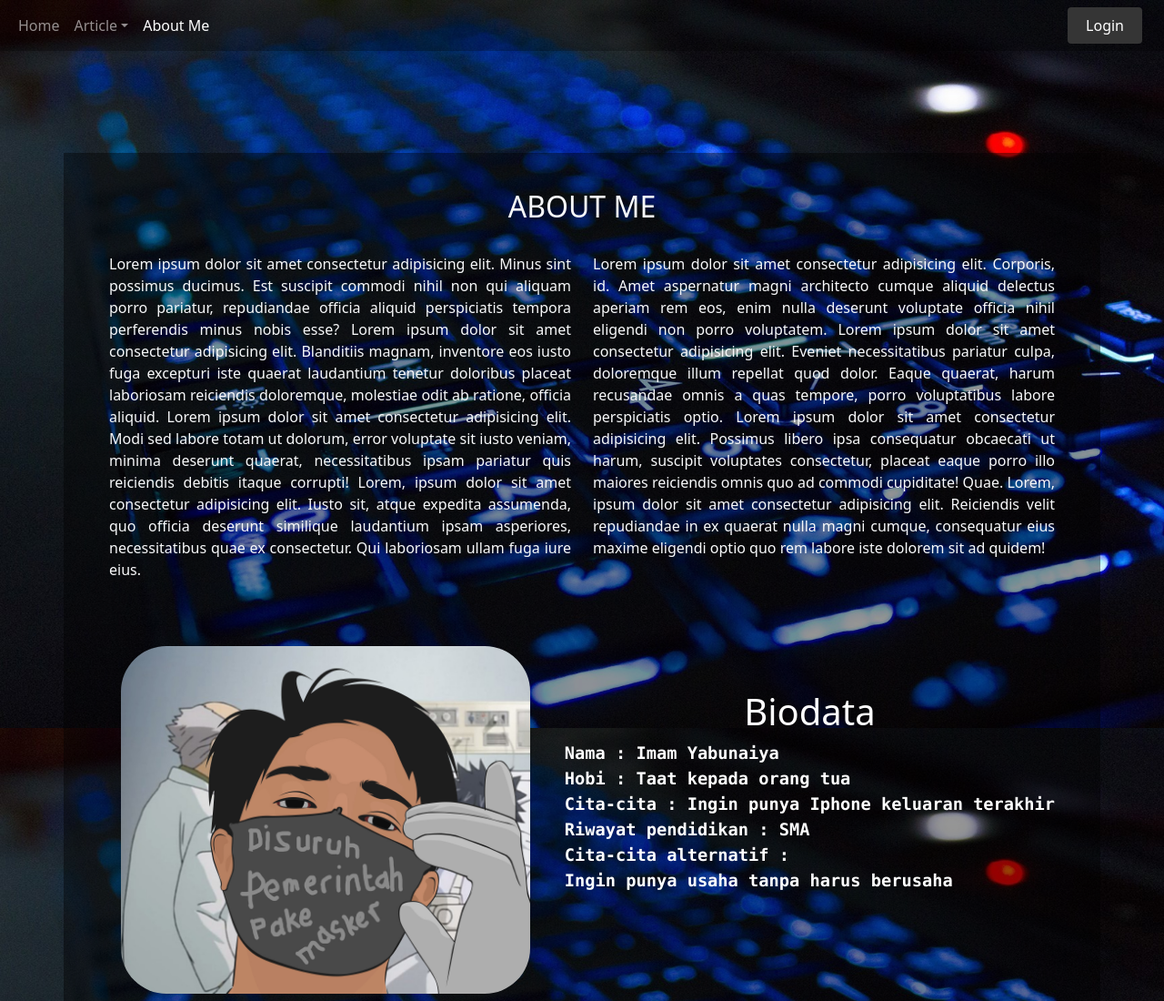
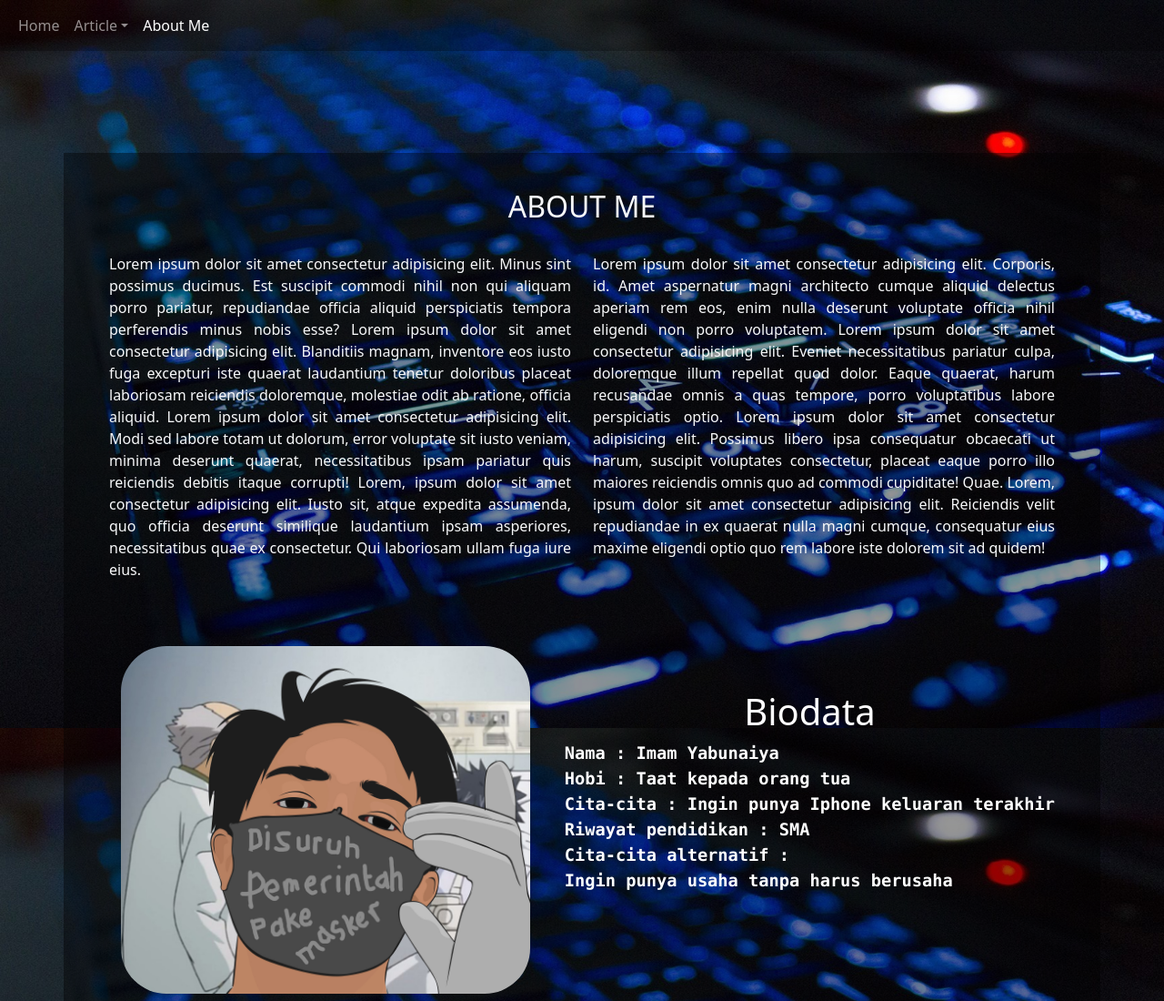
Before and after one commit to withoutweed/Tugas-CCI, a plain HTML site: page aboutme.html in a window 1280 px wide. Shown: the top 1100 px of the page at 91% size. Drawn offline with nearby package versions, Linux system fonts and the light colour scheme.

Commit message:
initial commit

```diff
--- a/aboutme.html
+++ b/aboutme.html
@@ -46,11 +46,7 @@
                     </li>
                 </ul>
             </div>
-            <ul class="nav justify-content-end">
-                <div class="container-fluid">
-                    <a class="btn btn-primary" href="login.html" role="button" style="background-color: rgb(53, 53, 53); border: none;padding: 8px;padding-left: 20px;padding-right: 20px;">Login</a>
-                </div>
-            </ul>
+
         </div>
 
     </nav>
```
